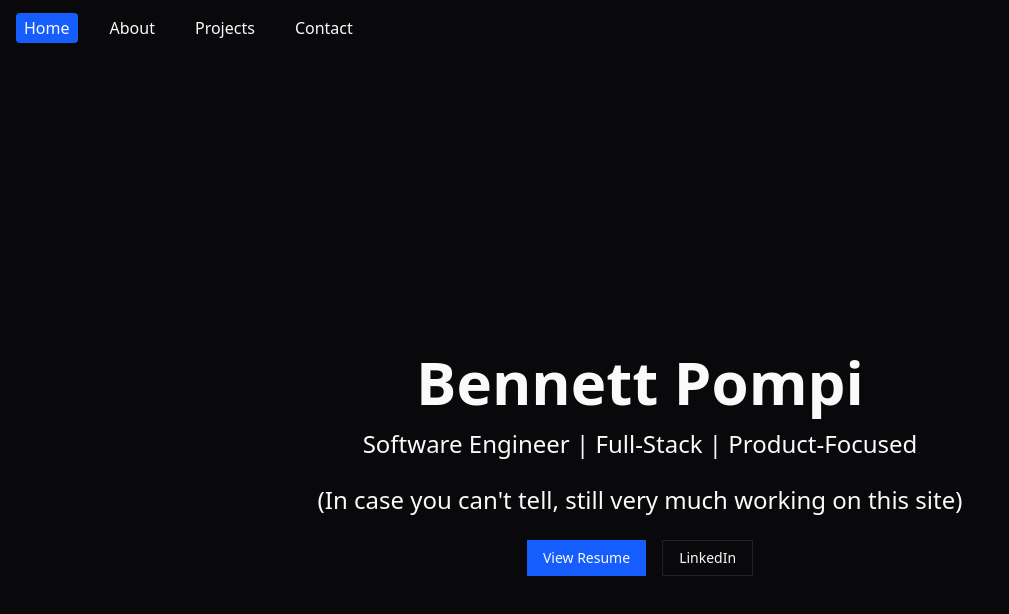
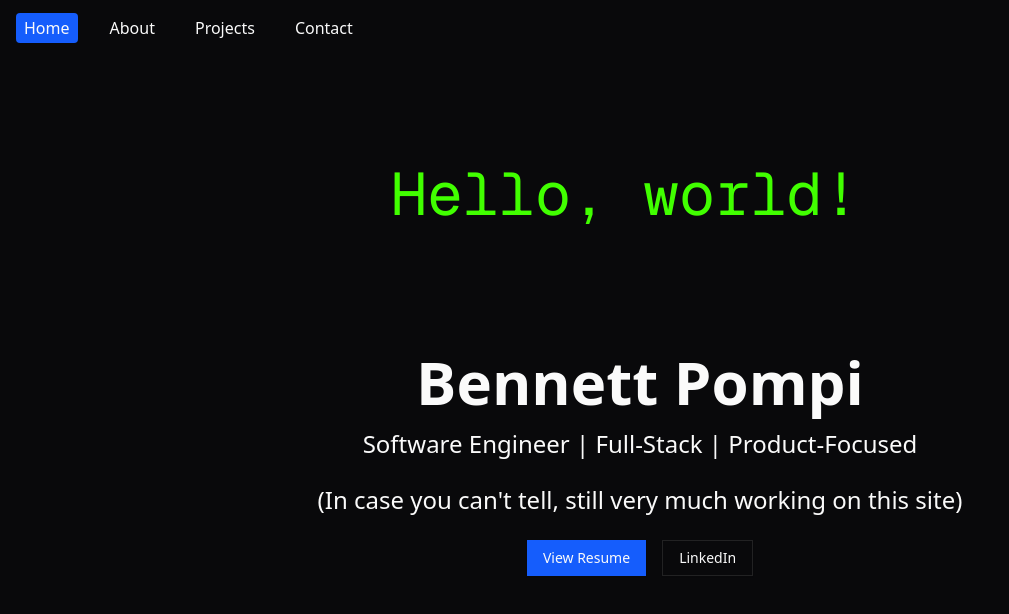
Before and after one commit to BennettPompi/personal-site, a Next.js app: page / in a window 1280 px wide. Shown: the top 614 px of the page, without its empty margins (0-1009 px from the left). Built offline with nearby package versions, Linux system fonts and the light colour scheme.

Commit message:
typing animation

```diff
--- a/src/app/HomePage.tsx
+++ b/src/app/HomePage.tsx
@@ -10,6 +10,10 @@ export default function HomePage() {
     return (
         <div className="relative h-screen w-screen overflow-hidden">
             <canvas ref={canvasRef} className="absolute inset-0 z-0" />
+            <div className="flex h-screen w-screen items-center justify-center">
+                <p className="absolute top-1/8 left-1/2 transform -translate-x-1/2 text-6xl font-mono animate-typing overflow-hidden whitespace-nowrap border-r-[0.5em] border-green-400 box-content z-10">
+                    Hello, world!
+                </p>
                 <div className="relative z-10 flex h-full flex-col items-center justify-center px-6 text-center">
                     <h1 className="text-4xl md:text-6xl font-bold mb-4">
                         Bennett Pompi
@@ -43,5 +47,6 @@ export default function HomePage() {
                     </div>
                 </div>
             </div>
+        </div>
     );
 }
--- a/src/app/globals.css
+++ b/src/app/globals.css
@@ -110,7 +110,33 @@
     --sidebar-border: oklch(1 0 0 / 10%);
     --sidebar-ring: oklch(0.488 0.243 264.376);
 }
+.animate-typing {
+    box-sizing: content-box;
+    width: 0;
+    overflow: hidden;
+    white-space: nowrap;
+    border-right: 0.5em solid #41FF00;
+    font-size: 3.75rem;
+    color: #41FF00;
+    margin-top: 0;
+    animation: typing 2s steps(13) 1s forwards, blink 0.8s step-end infinite;
+    animation-fill-mode: forwards;
+}
 
+@keyframes typing {
+    from {
+        width: 0;
+    }
+    to {
+        width: 13ch;
+    }
+}
+
+@keyframes blink {
+    50% {
+        border-color: transparent;
+    }
+}
 @layer base {
     * {
         @apply border-border outline-ring/50;
--- a/tailwind.config.js
+++ b/tailwind.config.js
@@ -1,2 +1,10 @@
 module.exports = {
+    theme: {
+    extend: {
+        fontFamily: {
+        mono: ['var(--font-mono)', 'monospace'],
+        sans: ['var(--font-sans)', 'sans-serif'],
+        },
+    },
+    }
 };
```
Lines whose indentation alone changed are shown as unchanged.
